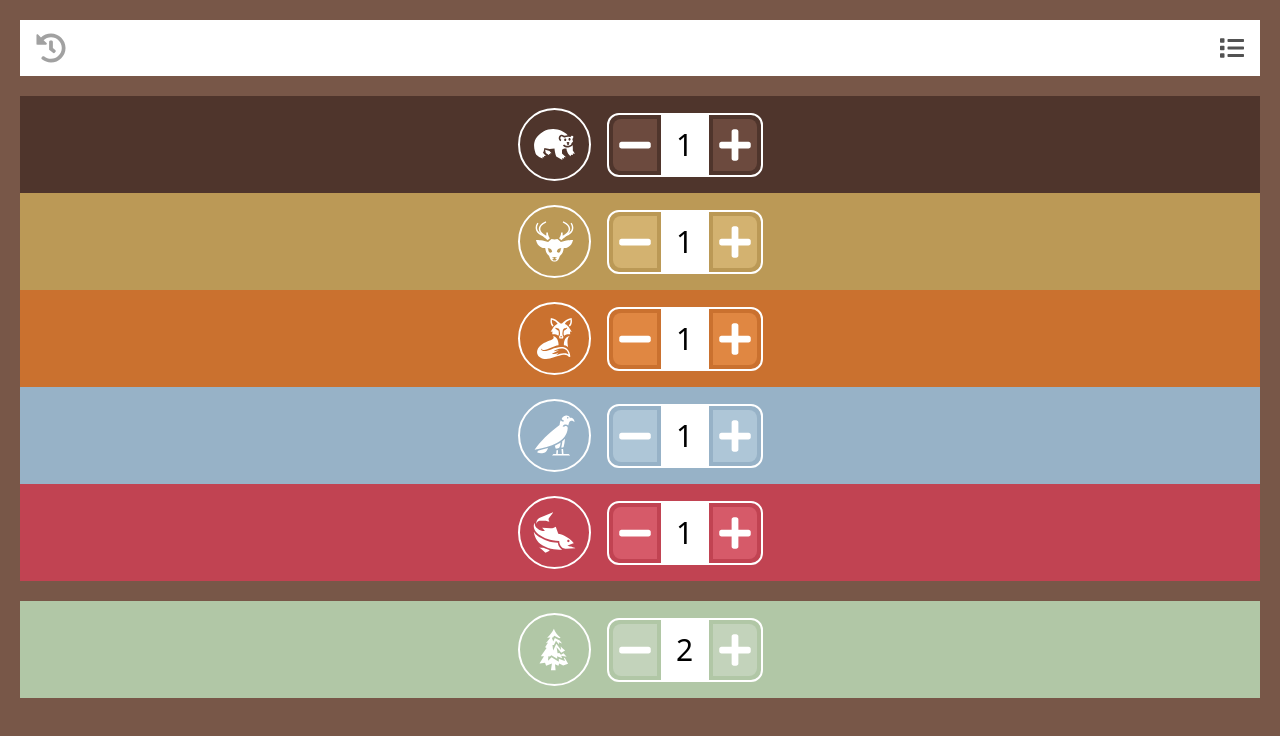
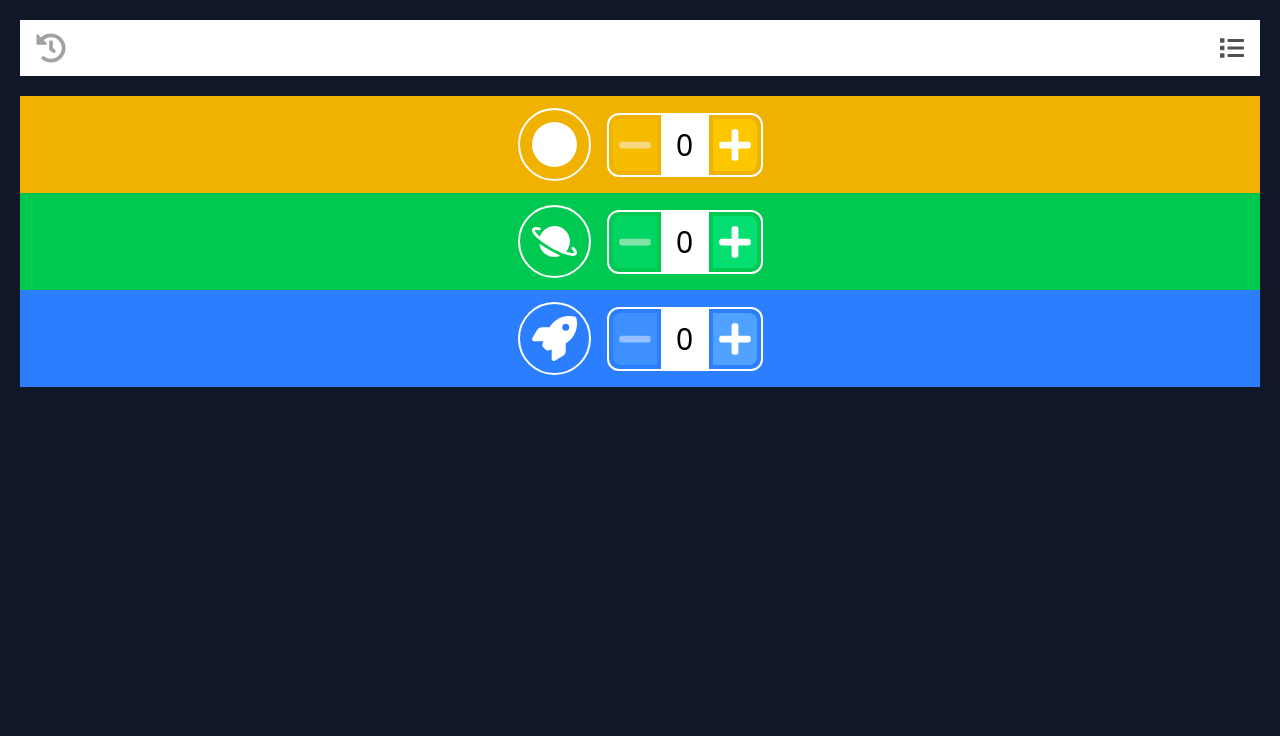
Before and after one commit to natafaye/cascadia-resource-tracker, a React (Vite) app: page / in a window 1280 px wide. Shown: the top 736 px of the page. Built offline with nearby package versions, Linux system fonts and the light colour scheme.

Commit message:
Space Base

```diff
--- a/src/index.css
+++ b/src/index.css
@@ -16,5 +16,6 @@
 }
 
 body {
-    background-color: #785748;
+    /* background-color: #785748; */
+    background-color: var(--color-gray-900)
 }
--- a/src/startResources.ts
+++ b/src/startResources.ts
@@ -1,7 +1,34 @@
 import { GiPolarBear, GiDeerHead, GiEgyptianBird, GiFox, GiPineTree, GiSalmon } from "react-icons/gi"
 import type { Resource } from "./types"
+import { FaCircle } from "react-icons/fa6"
+import { IoPlanet } from "react-icons/io5"
+import { FaRocket } from "react-icons/fa6"
 
 export const START_RESOURCES: Resource[] = [
+  {
+    name: "credits",
+    className: "bg-yellow-500",
+    highlightClassName: "bg-yellow-400",
+    iconComponent: FaCircle,
+    tally: 0
+  },
+  {
+    name: "income",
+    className: "bg-green-500",
+    highlightClassName: "bg-green-400",
+    iconComponent: IoPlanet,
+    tally: 0
+  },
+  {
+    name: "points",
+    className: "bg-blue-500",
+    highlightClassName: "bg-blue-400",
+    iconComponent: FaRocket,
+    tally: 0
+  }
+]
+
+export const CASCADIA_START_RESOURCES: Resource[] = [
   {
     name: "bear",
     className: "bg-bear",
```
Lines whose indentation alone changed are shown as unchanged.
